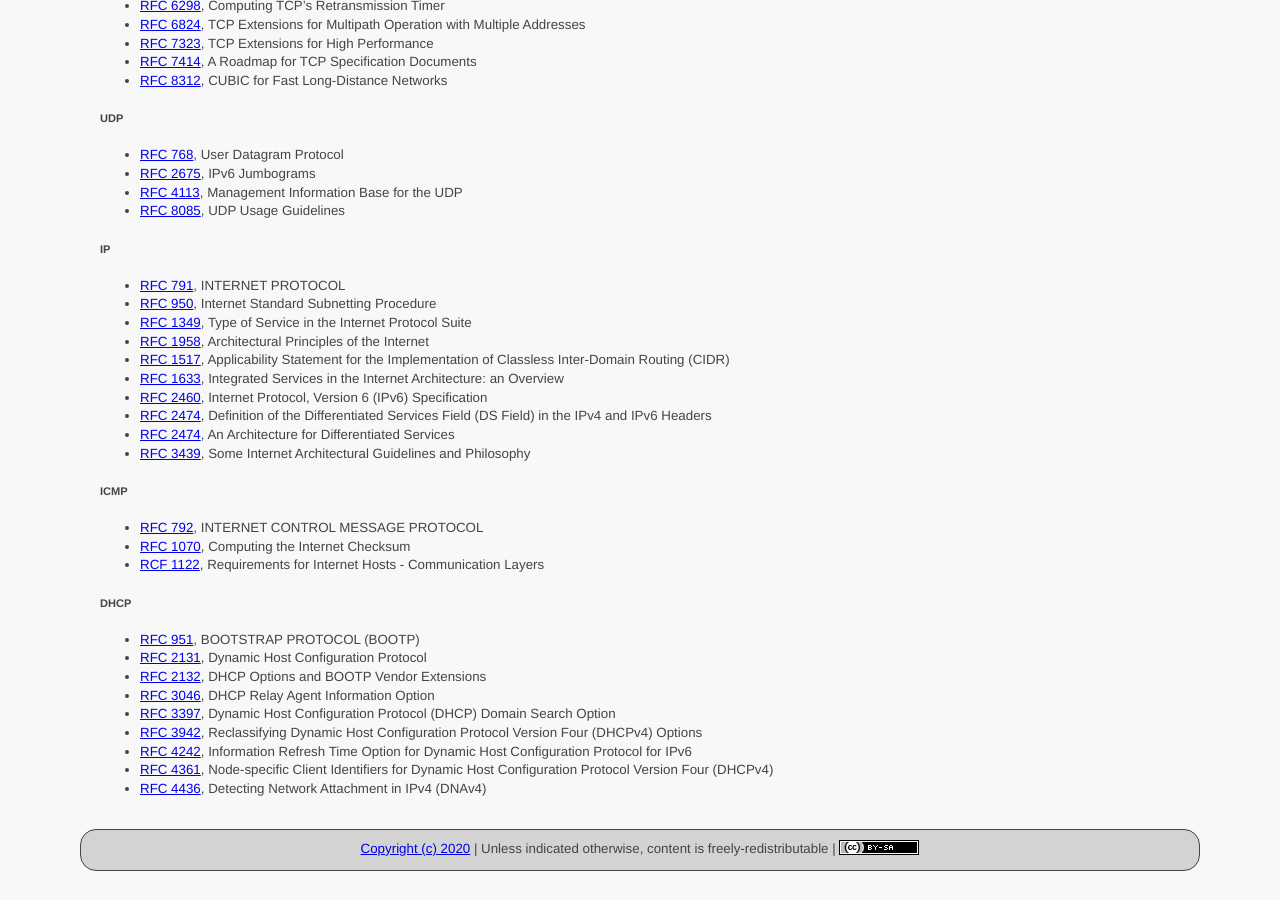
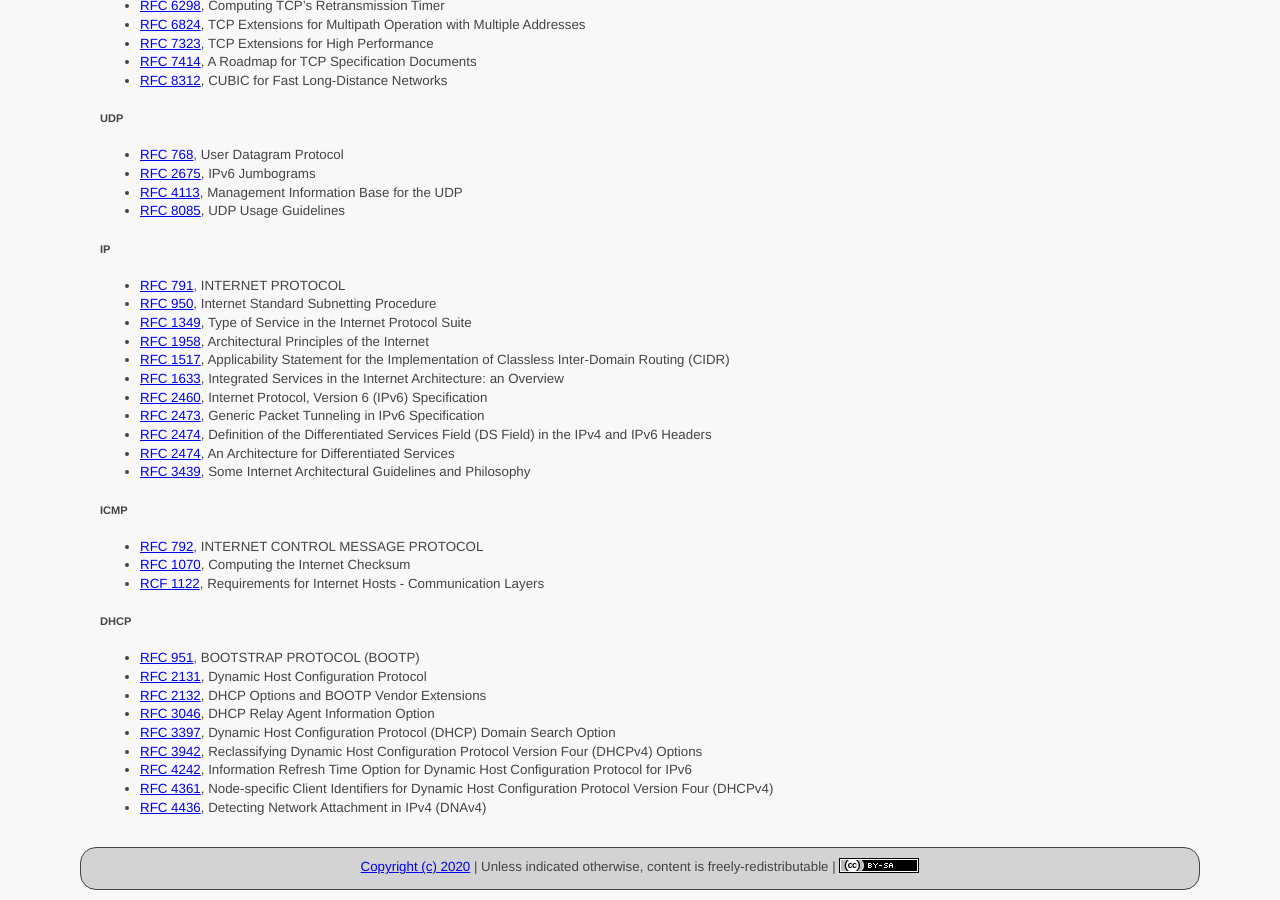
Before and after one commit to ycpcs/cs330-fall2020, a Jekyll site: the page built from resources/index.md, in a window 1280 px wide and 900 px high, scrolled down 2381 px. Built offline with Jekyll 4.4.1, drawn with Linux system fonts in a browser that asks for light colours.

Commit message:
add resource

```diff
--- a/resources/index.md
+++ b/resources/index.md
@@ -146,6 +146,7 @@ Technical Documentation
   - [RFC 1517](https://tools.ietf.org/html/rfc1517), Applicability Statement for the Implementation of Classless Inter-Domain Routing (CIDR)
   - [RFC 1633](https://tools.ietf.org/html/rfc1633), Integrated Services in the Internet Architecture: an Overview
   - [RFC 2460](https://tools.ietf.org/html/rfc2460), Internet Protocol, Version 6 (IPv6) Specification
+  - [RFC 2473](https://tools.ietf.org/html/rfc2473), Generic Packet Tunneling in IPv6 Specification
   - [RFC 2474](https://tools.ietf.org/html/rfc2474), Definition of the Differentiated Services Field (DS Field) in the IPv4 and IPv6 Headers
   - [RFC 2474](https://tools.ietf.org/html/rfc2475), An Architecture for Differentiated Services
   - [RFC 3439](https://tools.ietf.org/html/rfc3439), Some Internet Architectural Guidelines and Philosophy
```
